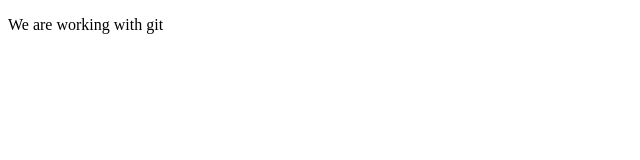
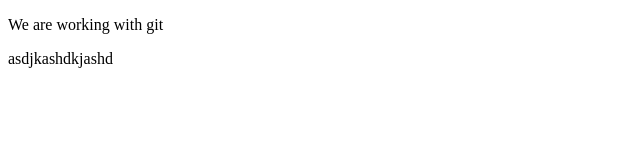
Before and after one commit to DavidOsvath/myFiles-David, a plain HTML site: page index.html in a window 1280 px wide. Shown: the whole page, without its empty margins (0-640 px from the left). Drawn offline with Linux system fonts and the light colour scheme.

Commit message:
add paragraph

```diff
--- a/index.html
+++ b/index.html
@@ -8,5 +8,6 @@
 </head>
 <body>
     <p>We are working with git</p>
+    <p>asdjkashdkjashd</p>
 </body>
 </html>
```
